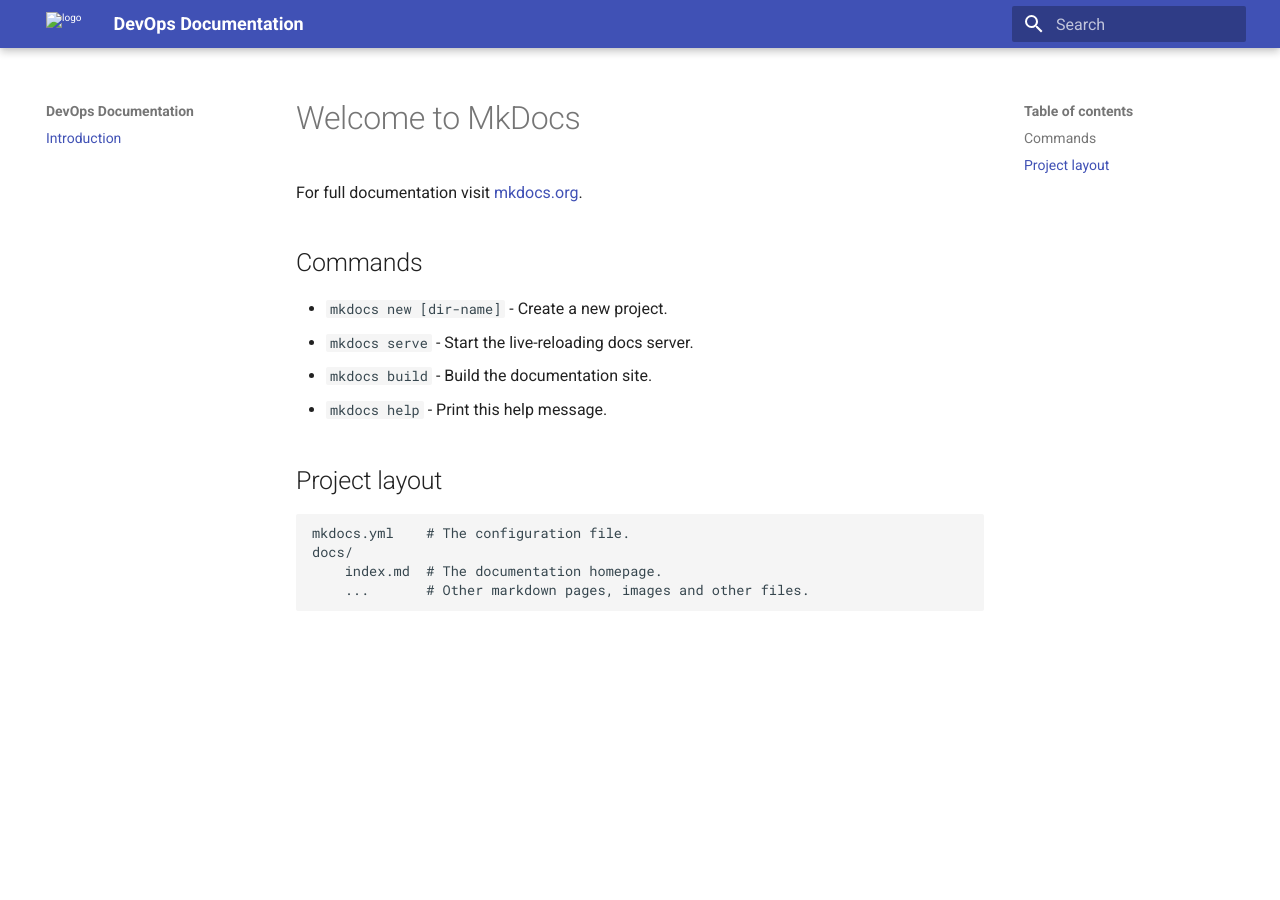
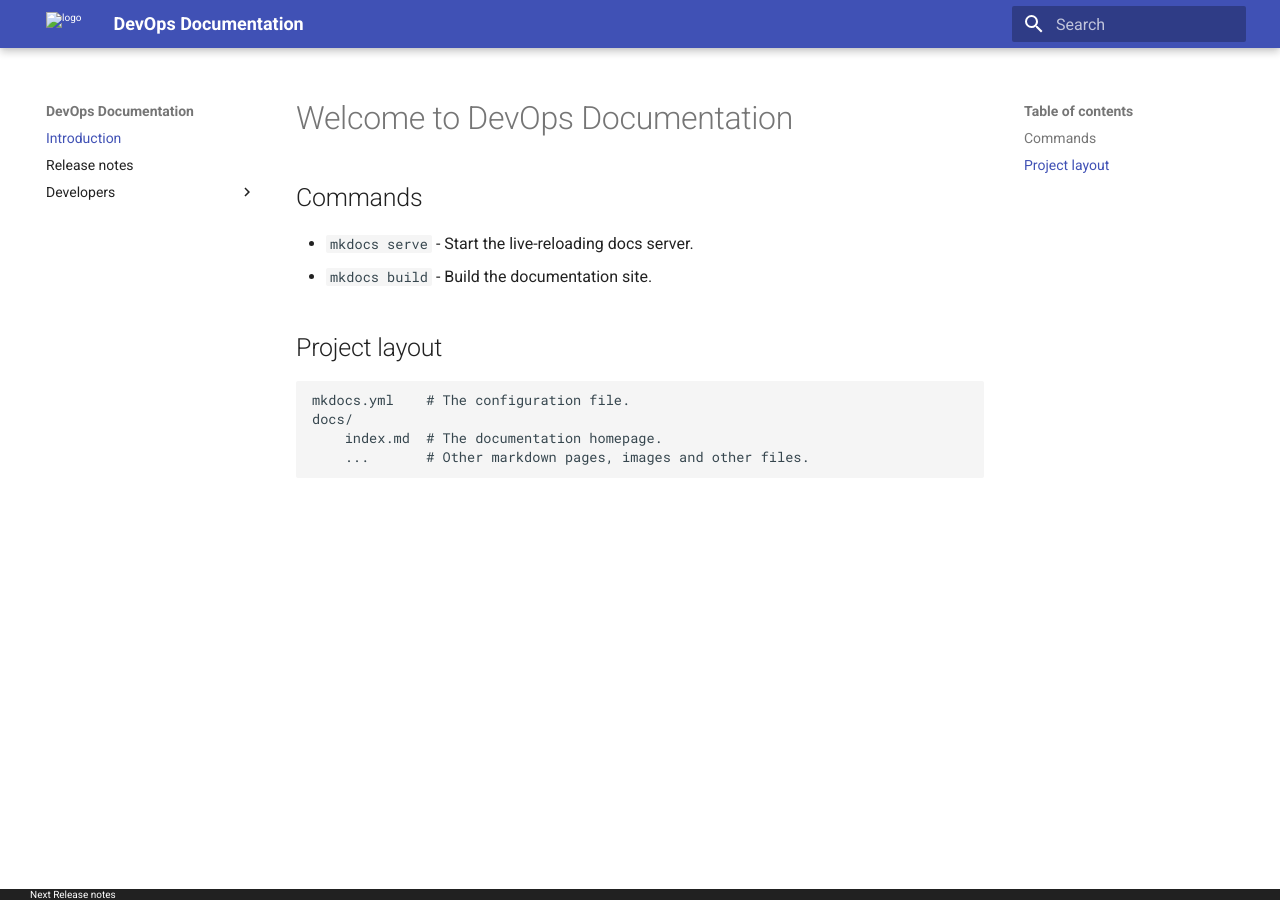
Before and after one commit to hoanganh25991/mkdocs-sample, an MkDocs documentation site: the page built from docs/index.md, in a window 1280 px wide. Built offline with MkDocs 1.6.1 and Material for MkDocs 9.7.7, drawn with Linux system fonts in a browser that asks for light colours; old or Windows-style settings are respelled for this version of MkDocs.

Commit message:
no message

```diff
--- a/docs/index.md
+++ b/docs/index.md
@@ -1,13 +1,10 @@
-# Welcome to MkDocs
+# Welcome to DevOps Documentation
 
-For full documentation visit [mkdocs.org](http://mkdocs.org).
 
 ## Commands
 
-* `mkdocs new [dir-name]` - Create a new project.
 * `mkdocs serve` - Start the live-reloading docs server.
 * `mkdocs build` - Build the documentation site.
-* `mkdocs help` - Print this help message.
 
 ## Project layout
 
--- a/mkdocs.yml
+++ b/mkdocs.yml
@@ -5,5 +5,8 @@ extra:
 theme_dir: 'theme'
 pages:
   - Introduction: index.md
+  - Release notes: release-notes.md
+  - Developers:
+    - Application Structure: structure.md
 markdown_extensions:
   - admonition
```
Also changed, not shown: README.md (+1 -1 lines), docs/release-notes.md (added, +6 -0 lines), docs/structure.md (added, +1 -0 lines).
